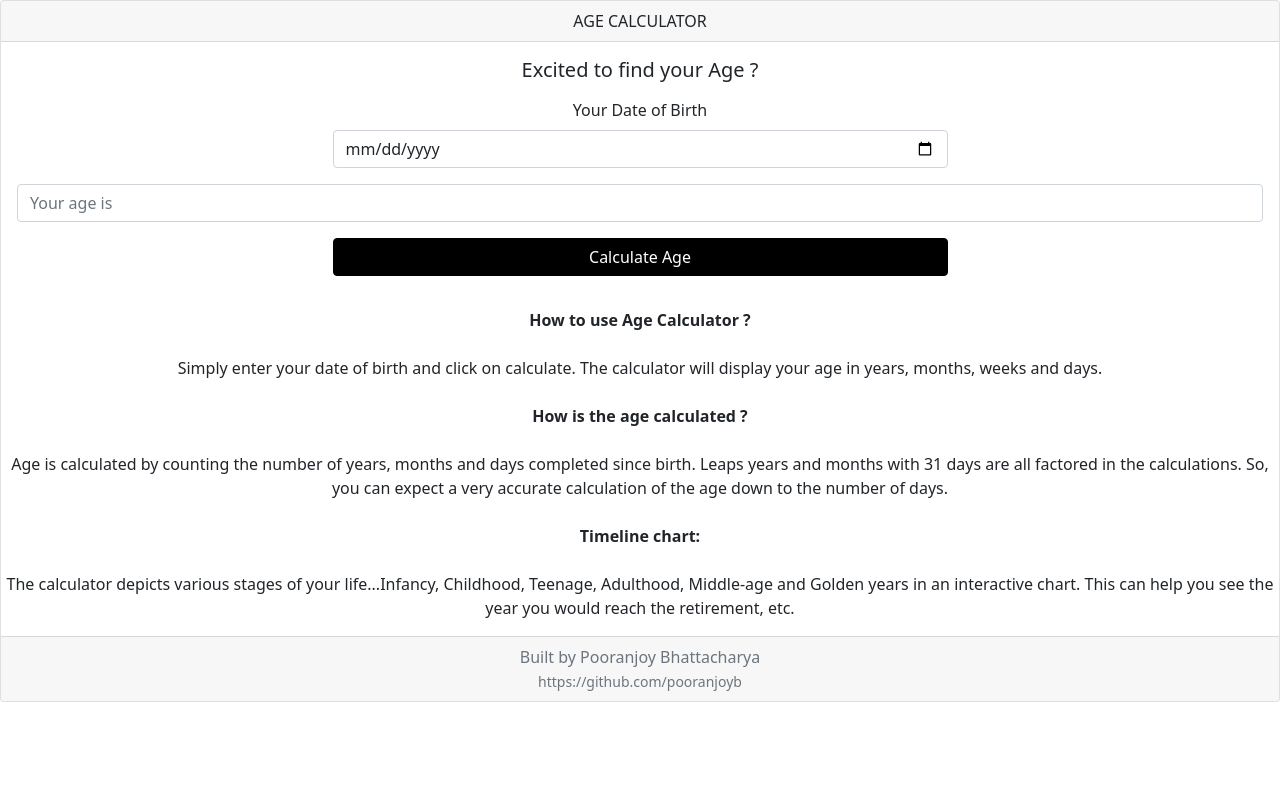
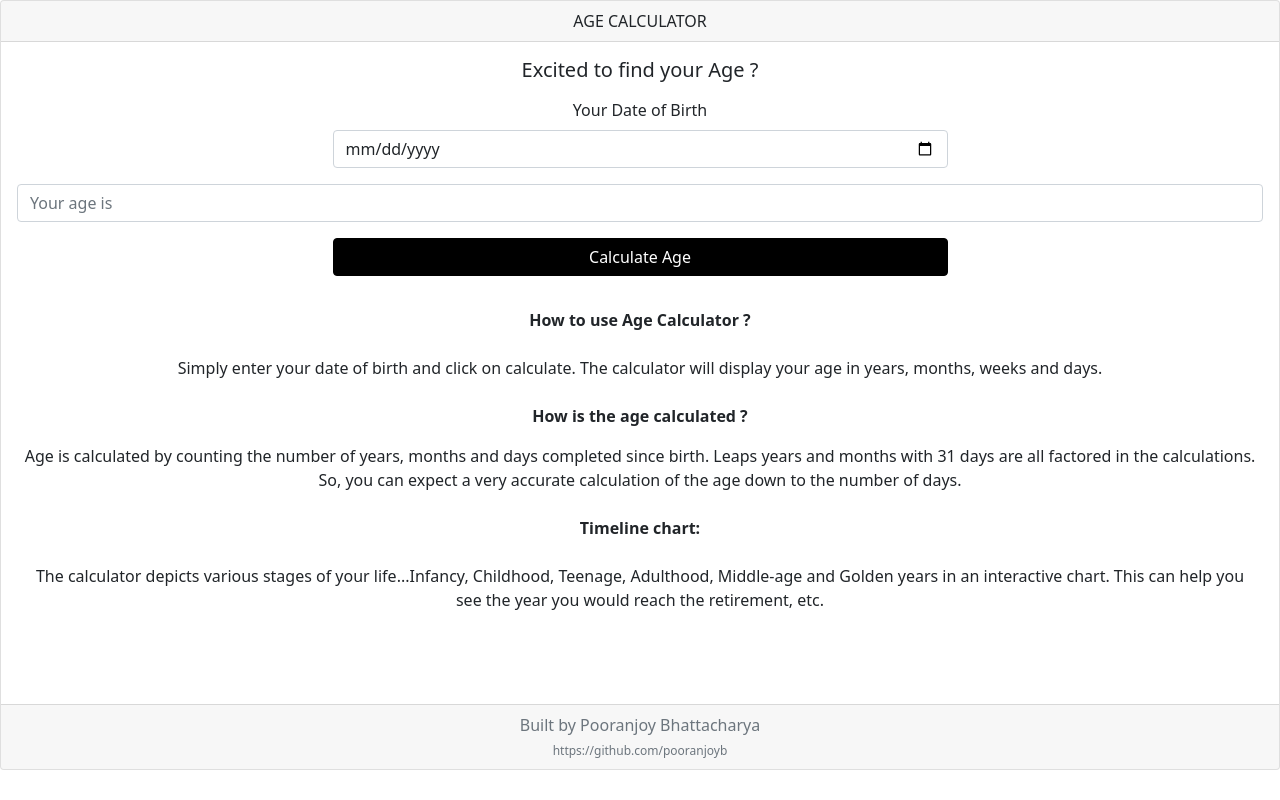
Before and after one commit to pooranjoyb/Age-Calculator, a plain HTML site: page index.html in a window 1280 px wide. Drawn offline with nearby package versions, Linux system fonts and the light colour scheme.

Commit message:
Height bugs fixed and sample image added

```diff
--- a/index.html
+++ b/index.html
@@ -47,9 +47,11 @@
         <p class="text-center" id="info">
             <span><b>How to use Age Calculator ?</b></span><br><br>
             <class="fs-5"> Simply enter your date of birth and click on calculate. The calculator will display your age in years, months, weeks and days.<br> <br><b>How is the age calculated ? </b>
-                <br><br>Age is calculated by counting the number of years, months and days completed since birth. Leaps years and months with 31 days are all factored in the calculations. So, you can expect a very accurate calculation of the age down
-                to the number of days. <br><br><b>Timeline chart:</b><br> <br>The calculator depicts various stages of your life...Infancy, Childhood, Teenage, Adulthood, Middle-age and Golden years in an interactive chart. This can help you see the year
-                you would reach the retirement, etc.</class>
+                <br>
+                <div id="sum1">Age is calculated by counting the number of years, months and days completed since birth. Leaps years and months with 31 days are all factored in the calculations. So, you can expect a very accurate calculation of the age down to the number
+                    of days. </div><br><b>Timeline chart:</b><br>
+                <div id="sum2">The calculator depicts various stages of your life...Infancy, Childhood, Teenage, Adulthood, Middle-age and Golden years in an interactive chart. This can help you see the year you would reach the retirement, etc.</div>
+                </class>
         </p>
         <div class="card-footer text-muted" id="footer">
             Built by Pooranjoy Bhattacharya<br> <small> https://github.com/pooranjoyb
--- a/style.css
+++ b/style.css
@@ -2,10 +2,16 @@ body {
     transition: all 0.4s ease-out;
 }
 
-iv small {
+div small {
     margin: 0;
     padding: 0;
     font-size: 12px;
+}
+
+#sum1,
+#sum2 {
+    padding-left: 22px;
+    padding-right: 22px;
 }
 
 .btn-primary {
@@ -21,6 +27,12 @@ iv small {
     transition: all 0.1s ease-out;
 }
 
-footer {
-    bottom: 2px;
+#footer {
+    margin-top: 76px;
 }
+
+@media screen and (max-width:500px) {
+    #footer {
+        margin-top: 22px;
+    }
+}
```
Also changed, not shown: sample.png (added).
